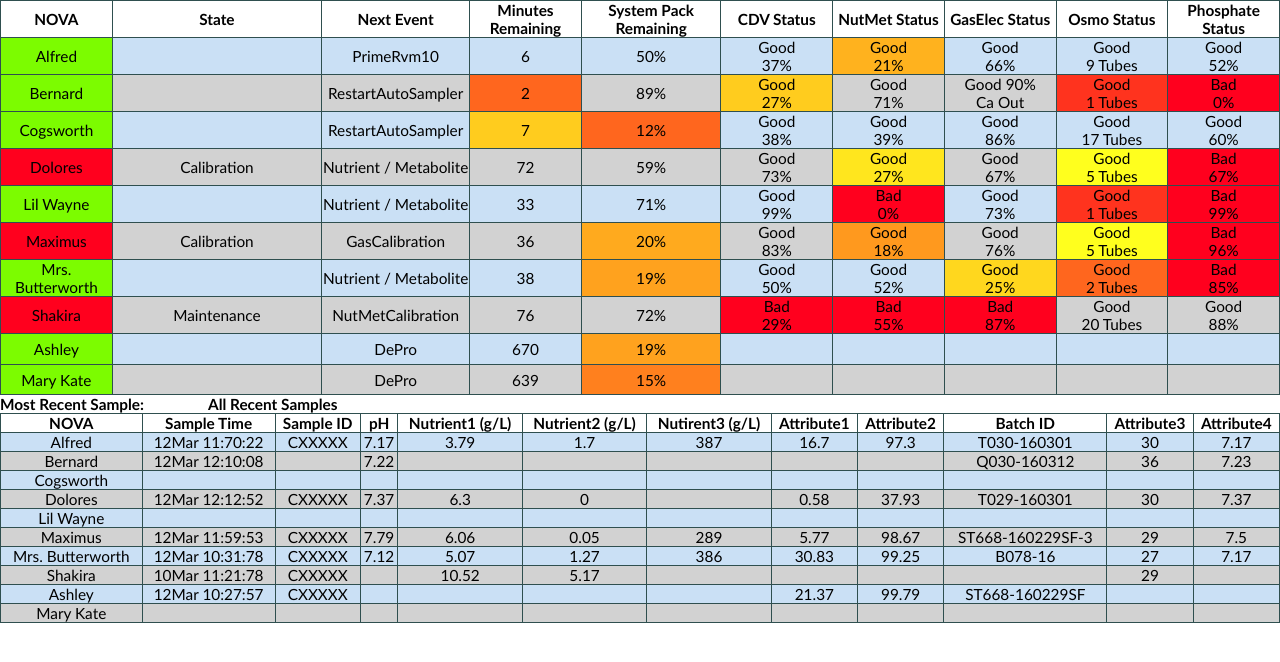
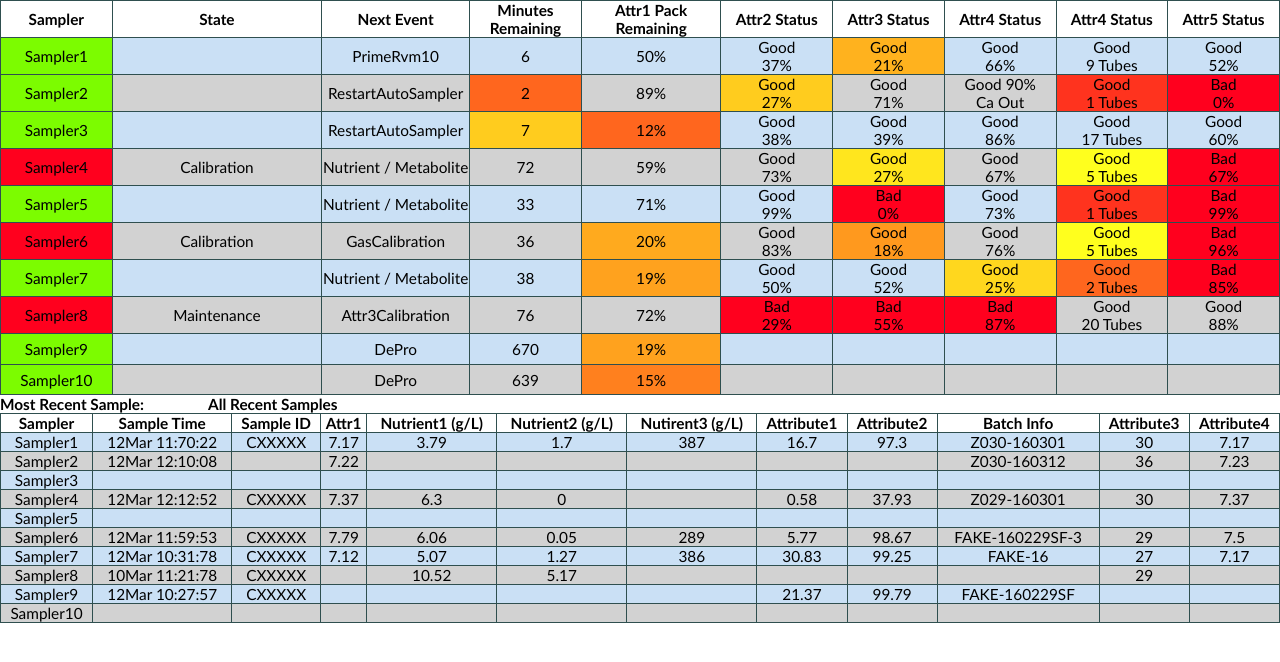
Before and after one commit to tjschiffer/PaperlessLabPoster, a plain HTML site: page NovaStatus.html in a window 1280 px wide. Drawn offline with Linux system fonts and the light colour scheme.

Commit message:
Update info

```diff
--- a/NovaStatus.html
+++ b/NovaStatus.html
@@ -8,72 +8,72 @@
 <head id="Head1">
     <link href="css/app_styles.css" rel="stylesheet" type="text/css" />
 	<title>
-		NOVA Status
+		Sampler Status
 	</title>
     <style type="text/css">
         body {
             font-size: 20px; /* Legacy browser support */
             font-size: 1.2vw; /* Assign a dynamic text size */
         }
-        #NOVAStatus tr
+        #SamplerStatus tr
         {
-            height: 2em; /*Make the NOVAStatus' rows have a dynamic min height*/
+            height: 2em; /*Make the SamplerStatus' rows have a dynamic min height*/
             }
     </style>
 </head>
 <body>
 <div>
-    <table id="NOVAStatus" class="mainTable">
+    <table id="SamplerStatus" class="mainTable">
 	<tr style="font-weight:bold;">
-		<th style="width:8%;">NOVA</th><th style="width:15%;">State</th><th style="width:10%;">Next Event</th><th style="width:8%;">Minutes Remaining</th><th style="width:10%;">System Pack Remaining</th><th style="width:8%;">CDV Status</th><th style="width:8%;">NutMet Status</th><th style="width:8%;">GasElec Status</th><th style="width:8%;">Osmo Status</th><th style="width:8%;">Phosphate Status</th>
+		<th style="width:8%;">Sampler</th><th style="width:15%;">State</th><th style="width:10%;">Next Event</th><th style="width:8%;">Minutes Remaining</th><th style="width:10%;">Attr1 Pack Remaining</th><th style="width:8%;">Attr2 Status</th><th style="width:8%;">Attr3 Status</th><th style="width:8%;">Attr4 Status</th><th style="width:8%;">Attr4 Status</th><th style="width:8%;">Attr5 Status</th>
 	</tr><tr style="background-color:#CAE0F5;">
-		<td style="background-color:LawnGreen;">Alfred</td><td></td><td>PrimeRvm10</td><td>6</td><td>50%</td><td>Good<br/>37%</td><td style="background-color:#FFB21E;">Good<br/>21%</td><td>Good<br/>66%</td><td>Good<br/>9 Tubes</td><td>Good<br/>52%</td>
+		<td style="background-color:LawnGreen;">Sampler1</td><td></td><td>PrimeRvm10</td><td>6</td><td>50%</td><td>Good<br/>37%</td><td style="background-color:#FFB21E;">Good<br/>21%</td><td>Good<br/>66%</td><td>Good<br/>9 Tubes</td><td>Good<br/>52%</td>
 	</tr><tr style="background-color:#D2D2D2;">
-		<td style="background-color:LawnGreen;">Bernard</td><td></td><td>RestartAutoSampler</td><td style="background-color:#FF661E;">2</td><td>89%</td><td style="background-color:#FFCC1E;">Good<br/>27%</td><td>Good<br/>71%</td><td>Good 90%<br/>Ca Out</td><td style="background-color:#FF331E;">Good<br/>1 Tubes</td><td style="background-color:#FF001E;">Bad<br/>0%</td>
+		<td style="background-color:LawnGreen;">Sampler2</td><td></td><td>RestartAutoSampler</td><td style="background-color:#FF661E;">2</td><td>89%</td><td style="background-color:#FFCC1E;">Good<br/>27%</td><td>Good<br/>71%</td><td>Good 90%<br/>Ca Out</td><td style="background-color:#FF331E;">Good<br/>1 Tubes</td><td style="background-color:#FF001E;">Bad<br/>0%</td>
 	</tr><tr style="background-color:#CAE0F5;">
-		<td style="background-color:LawnGreen;">Cogsworth</td><td></td><td>RestartAutoSampler</td><td style="background-color:#FFCC1E;">7</td><td style="background-color:#FF661E;">12%</td><td>Good<br/>38%</td><td>Good<br/>39%</td><td>Good<br/>86%</td><td>Good<br/>17 Tubes</td><td>Good<br/>60%</td>
+		<td style="background-color:LawnGreen;">Sampler3</td><td></td><td>RestartAutoSampler</td><td style="background-color:#FFCC1E;">7</td><td style="background-color:#FF661E;">12%</td><td>Good<br/>38%</td><td>Good<br/>39%</td><td>Good<br/>86%</td><td>Good<br/>17 Tubes</td><td>Good<br/>60%</td>
 	</tr><tr style="background-color:#D2D2D2;">
-		<td style="background-color:#FF001E;">Dolores</td><td>Calibration</td><td>Nutrient / Metabolite</td><td>72</td><td>59%</td><td>Good<br/>73%</td><td style="background-color:#FFE61E;">Good<br/>27%</td><td>Good<br/>67%</td><td style="background-color:#FFFF1E;">Good<br/>5 Tubes</td><td style="background-color:#FF001E;">Bad<br/>67%</td>
+		<td style="background-color:#FF001E;">Sampler4</td><td>Calibration</td><td>Nutrient / Metabolite</td><td>72</td><td>59%</td><td>Good<br/>73%</td><td style="background-color:#FFE61E;">Good<br/>27%</td><td>Good<br/>67%</td><td style="background-color:#FFFF1E;">Good<br/>5 Tubes</td><td style="background-color:#FF001E;">Bad<br/>67%</td>
 	</tr><tr style="background-color:#CAE0F5;">
-		<td style="background-color:LawnGreen;">Lil Wayne</td><td></td><td>Nutrient / Metabolite</td><td>33</td><td>71%</td><td>Good<br/>99%</td><td style="background-color:#FF001E;">Bad<br/>0%</td><td>Good<br/>73%</td><td style="background-color:#FF331E;">Good<br/>1 Tubes</td><td style="background-color:#FF001E;">Bad<br/>99%</td>
+		<td style="background-color:LawnGreen;">Sampler5</td><td></td><td>Nutrient / Metabolite</td><td>33</td><td>71%</td><td>Good<br/>99%</td><td style="background-color:#FF001E;">Bad<br/>0%</td><td>Good<br/>73%</td><td style="background-color:#FF331E;">Good<br/>1 Tubes</td><td style="background-color:#FF001E;">Bad<br/>99%</td>
 	</tr><tr style="background-color:#D2D2D2;">
-		<td style="background-color:#FF001E;">Maximus</td><td>Calibration</td><td>GasCalibration</td><td>36</td><td style="background-color:#FFAA1E;">20%</td><td>Good<br/>83%</td><td style="background-color:#FF991E;">Good<br/>18%</td><td>Good<br/>76%</td><td style="background-color:#FFFF1E;">Good<br/>5 Tubes</td><td style="background-color:#FF001E;">Bad<br/>96%</td>
+		<td style="background-color:#FF001E;">Sampler6</td><td>Calibration</td><td>GasCalibration</td><td>36</td><td style="background-color:#FFAA1E;">20%</td><td>Good<br/>83%</td><td style="background-color:#FF991E;">Good<br/>18%</td><td>Good<br/>76%</td><td style="background-color:#FFFF1E;">Good<br/>5 Tubes</td><td style="background-color:#FF001E;">Bad<br/>96%</td>
 	</tr><tr style="background-color:#CAE0F5;">
-		<td style="background-color:LawnGreen;">Mrs. Butterworth</td><td></td><td>Nutrient / Metabolite</td><td>38</td><td style="background-color:#FFA21E;">19%</td><td>Good<br/>50%</td><td>Good<br/>52%</td><td style="background-color:#FFD71E;">Good<br/>25%</td><td style="background-color:#FF661E;">Good<br/>2 Tubes</td><td style="background-color:#FF001E;">Bad<br/>85%</td>
+		<td style="background-color:LawnGreen;">Sampler7</td><td></td><td>Nutrient / Metabolite</td><td>38</td><td style="background-color:#FFA21E;">19%</td><td>Good<br/>50%</td><td>Good<br/>52%</td><td style="background-color:#FFD71E;">Good<br/>25%</td><td style="background-color:#FF661E;">Good<br/>2 Tubes</td><td style="background-color:#FF001E;">Bad<br/>85%</td>
 	</tr><tr style="background-color:#D2D2D2;">
-		<td style="background-color:#FF001E;">Shakira</td><td> Maintenance</td><td>NutMetCalibration</td><td>76</td><td>72%</td><td style="background-color:#FF001E;">Bad<br/>29%</td><td style="background-color:#FF001E;">Bad<br/>55%</td><td style="background-color:#FF001E;">Bad<br/>87%</td><td>Good<br/>20 Tubes</td><td>Good<br/>88%</td>
+		<td style="background-color:#FF001E;">Sampler8</td><td> Maintenance</td><td>Attr3Calibration</td><td>76</td><td>72%</td><td style="background-color:#FF001E;">Bad<br/>29%</td><td style="background-color:#FF001E;">Bad<br/>55%</td><td style="background-color:#FF001E;">Bad<br/>87%</td><td>Good<br/>20 Tubes</td><td>Good<br/>88%</td>
 	</tr><tr style="background-color:#CAE0F5;">
-		<td style="background-color:LawnGreen;">Ashley</td><td></td><td>DePro</td><td>670</td><td style="background-color:#FFA21E;">19%</td><td></td><td></td><td></td><td></td><td></td>
+		<td style="background-color:LawnGreen;">Sampler9</td><td></td><td>DePro</td><td>670</td><td style="background-color:#FFA21E;">19%</td><td></td><td></td><td></td><td></td><td></td>
 	</tr><tr style="background-color:#D2D2D2;">
-		<td style="background-color:LawnGreen;">Mary Kate</td><td></td><td>DePro</td><td>639</td><td style="background-color:#FF801E;">15%</td><td></td><td></td><td></td><td></td><td></td>
+		<td style="background-color:LawnGreen;">Sampler10</td><td></td><td>DePro</td><td>639</td><td style="background-color:#FF801E;">15%</td><td></td><td></td><td></td><td></td><td></td>
 	</tr>
-</table> <!--tell the script where to put the NOVA Table-->
+</table> <!--tell the script where to put the Sampler Table-->
 </div>
 <b>Most Recent Sample:</b><b style="margin-left:5vw;">All Recent Samples</b>
 <div>
     <table id="RecentSample" class="mainTable">
 	<tr style="font-weight:bold;">
-		<th>NOVA</th><th>Sample Time</th><th>Sample ID</th><th>pH</th><th>Nutrient1 (g/L)</th><th>Nutrient2 (g/L)</th><th>Nutirent3 (g/L)</th><th>Attribute1</th><th>Attribute2</th><th>Batch ID</th><th>Attribute3</th><th>Attribute4</th>
+		<th>Sampler</th><th>Sample Time</th><th>Sample ID</th><th>Attr1</th><th>Nutrient1 (g/L)</th><th>Nutrient2 (g/L)</th><th>Nutirent3 (g/L)</th><th>Attribute1</th><th>Attribute2</th><th>Batch Info</th><th>Attribute3</th><th>Attribute4</th>
 	</tr><tr style="background-color:#CAE0F5;">
-		<td>Alfred</td><td>12Mar 11:70:22</td><td>CXXXXX</td><td>7.17</td><td>3.79</td><td>1.7</td><td>387</td><td>16.7</td><td>97.3</td><td>T030-160301</td><td>30</td><td>7.17</td>
+		<td>Sampler1</td><td>12Mar 11:70:22</td><td>CXXXXX</td><td>7.17</td><td>3.79</td><td>1.7</td><td>387</td><td>16.7</td><td>97.3</td><td>Z030-160301</td><td>30</td><td>7.17</td>
 	</tr><tr style="background-color:#D2D2D2;">
-		<td>Bernard</td><td>12Mar 12:10:08</td><td></td><td>7.22</td><td></td><td></td><td></td><td></td><td></td><td>Q030-160312</td><td>36</td><td>7.23</td>
+		<td>Sampler2</td><td>12Mar 12:10:08</td><td></td><td>7.22</td><td></td><td></td><td></td><td></td><td></td><td>Z030-160312</td><td>36</td><td>7.23</td>
 	</tr><tr style="background-color:#CAE0F5;">
-		<td>Cogsworth</td><td></td><td></td><td></td><td></td><td></td><td></td><td></td><td></td><td></td><td></td><td></td>
+		<td>Sampler3</td><td></td><td></td><td></td><td></td><td></td><td></td><td></td><td></td><td></td><td></td><td></td>
 	</tr><tr style="background-color:#D2D2D2;">
-		<td>Dolores</td><td>12Mar 12:12:52</td><td>CXXXXX</td><td>7.37</td><td>6.3</td><td>0</td><td></td><td>0.58</td><td>37.93</td><td>T029-160301</td><td>30</td><td>7.37</td>
+		<td>Sampler4</td><td>12Mar 12:12:52</td><td>CXXXXX</td><td>7.37</td><td>6.3</td><td>0</td><td></td><td>0.58</td><td>37.93</td><td>Z029-160301</td><td>30</td><td>7.37</td>
 	</tr><tr style="background-color:#CAE0F5;">
-		<td>Lil Wayne</td><td></td><td></td><td></td><td></td><td></td><td></td><td></td><td></td><td></td><td></td><td></td>
+		<td>Sampler5</td><td></td><td></td><td></td><td></td><td></td><td></td><td></td><td></td><td></td><td></td><td></td>
 	</tr><tr style="background-color:#D2D2D2;">
-		<td>Maximus</td><td>12Mar 11:59:53</td><td>CXXXXX</td><td>7.79</td><td>6.06</td><td>0.05</td><td>289</td><td>5.77</td><td>98.67</td><td>ST668-160229SF-3</td><td>29</td><td>7.5</td>
+		<td>Sampler6</td><td>12Mar 11:59:53</td><td>CXXXXX</td><td>7.79</td><td>6.06</td><td>0.05</td><td>289</td><td>5.77</td><td>98.67</td><td>FAKE-160229SF-3</td><td>29</td><td>7.5</td>
 	</tr><tr style="background-color:#CAE0F5;">
-		<td>Mrs. Butterworth</td><td>12Mar 10:31:78</td><td>CXXXXX</td><td>7.12</td><td>5.07</td><td>1.27</td><td>386</td><td>30.83</td><td>99.25</td><td>B078-16</td><td>27</td><td>7.17</td>
+		<td>Sampler7</td><td>12Mar 10:31:78</td><td>CXXXXX</td><td>7.12</td><td>5.07</td><td>1.27</td><td>386</td><td>30.83</td><td>99.25</td><td>FAKE-16</td><td>27</td><td>7.17</td>
 	</tr><tr style="background-color:#D2D2D2;">
-		<td>Shakira</td><td>10Mar 11:21:78</td><td>CXXXXX</td><td></td><td>10.52</td><td>5.17</td><td></td><td></td><td></td><td></td><td>29</td><td></td>
+		<td>Sampler8</td><td>10Mar 11:21:78</td><td>CXXXXX</td><td></td><td>10.52</td><td>5.17</td><td></td><td></td><td></td><td></td><td>29</td><td></td>
 	</tr><tr style="background-color:#CAE0F5;">
-		<td>Ashley</td><td>12Mar 10:27:57</td><td>CXXXXX</td><td></td><td></td><td></td><td></td><td>21.37</td><td>99.79</td><td>ST668-160229SF</td><td></td><td></td>
+		<td>Sampler9</td><td>12Mar 10:27:57</td><td>CXXXXX</td><td></td><td></td><td></td><td></td><td>21.37</td><td>99.79</td><td>FAKE-160229SF</td><td></td><td></td>
 	</tr><tr style="background-color:#D2D2D2;">
-		<td>Mary Kate</td><td></td><td></td><td></td><td></td><td></td><td></td><td></td><td></td><td></td><td></td><td></td>
+		<td>Sampler10</td><td></td><td></td><td></td><td></td><td></td><td></td><td></td><td></td><td></td><td></td><td></td>
 	</tr>
 	</table>
 </div>
```
Also changed, not shown: index.html (+14 -15 lines), 1 other file.
